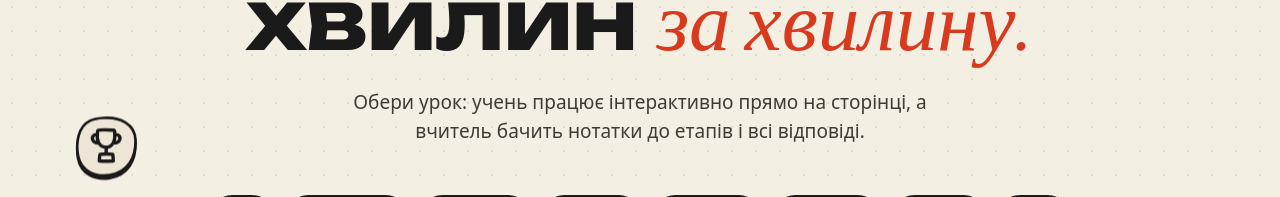
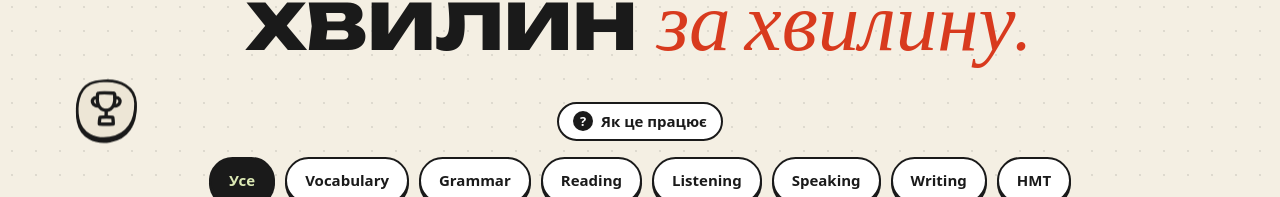
Before and after one commit to mariyavalyanskaya95-create/murly-saas, a Next.js app: page /lessons in a window 1280 px wide. Shown: the part 337-534 px from the top of the page. Built offline with nearby package versions, Linux system fonts and the light colour scheme; no server answers; a web font is replaced by a local one.

Commit message:
Page heads: shorter hero, hint on demand

```diff
--- a/app/(marketing)/lessons/page.tsx
+++ b/app/(marketing)/lessons/page.tsx
@@ -18,6 +18,7 @@ import { localizeLesson } from '@/lib/content/lessons';
 import { tr } from '@/lib/i18n-server';
 import Kit from '@/components/Kit';
 
+import HeroTip from '@/components/HeroTip';
 // Готові уроки на 60 хвилин (без розділу «Практика»)
 const LESSONS = [...BATCH_1, ...BATCH_2, ...BATCH_3, ...BATCH_4, ...BATCH_5, ...BATCH_6, ...BATCH_7, ...BATCH_8, ...BATCH_9];
 
@@ -44,11 +45,11 @@ export default function LessonsPage() {
           <Kit id="il-cat-laptop" className="kit-hero" />
           <span className="mu-section__eyebrow"><Icon id="e-board" />{t({ uk: 'Готові уроки', ru: 'Готовые уроки', en: 'Ready-made lessons' })}</span>
           <h1>{t({ uk: 'Урок на 60 хвилин', ru: 'Урок на 60 минут', en: 'A 60-minute lesson' })} <em>{t({ uk: 'за хвилину.', ru: 'за минуту.', en: 'in a minute.' })}</em></h1>
-          <p>{t({
+          <HeroTip>{t({
             uk: 'Обери урок: учень працює інтерактивно прямо на сторінці, а вчитель бачить нотатки до етапів і всі відповіді.',
             ru: 'Выбери урок: ученик работает интерактивно прямо на странице, а учитель видит заметки к этапам и все ответы.',
             en: 'Pick a lesson: the student works interactively right on the page, and the teacher sees stage notes and all the answers.',
-          })}</p>
+          })}</HeroTip>
         </div>
       </section>
       <section className="mu-section" style={{ paddingTop: 0 }}>
```
